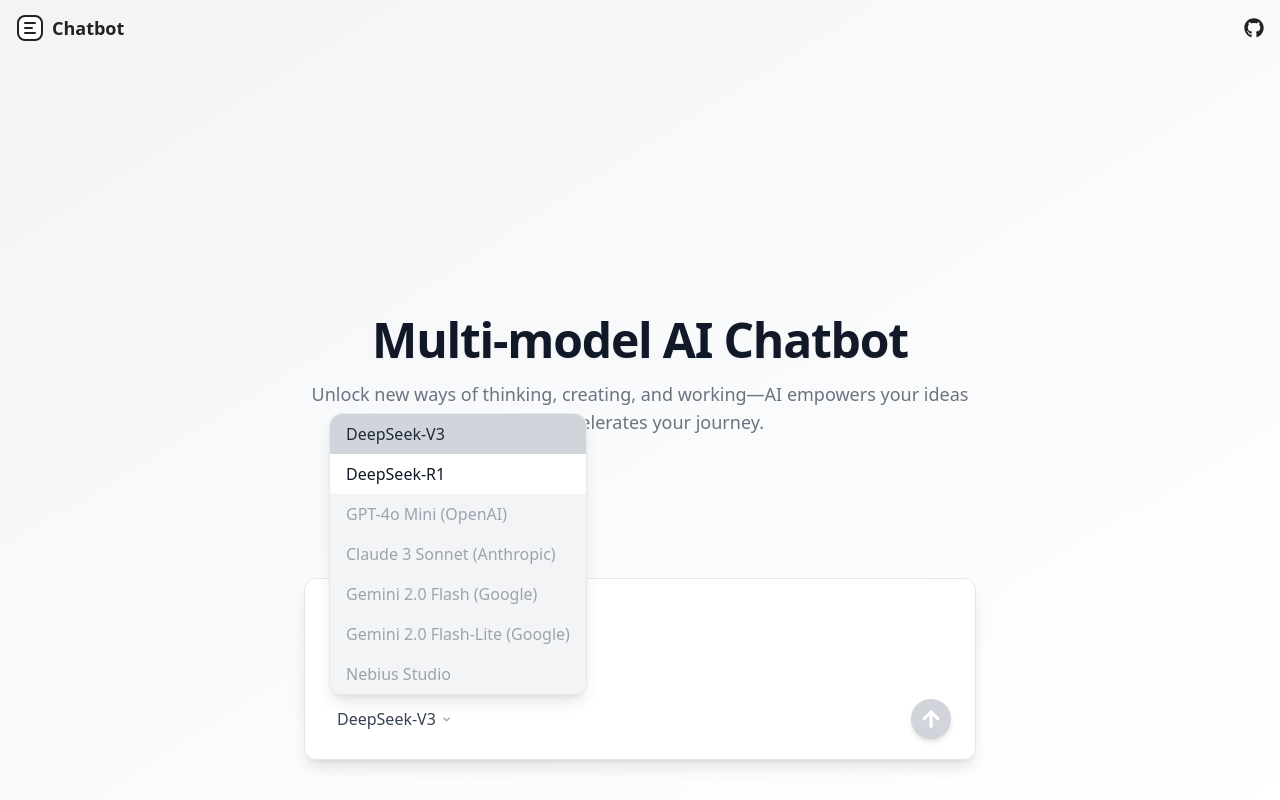
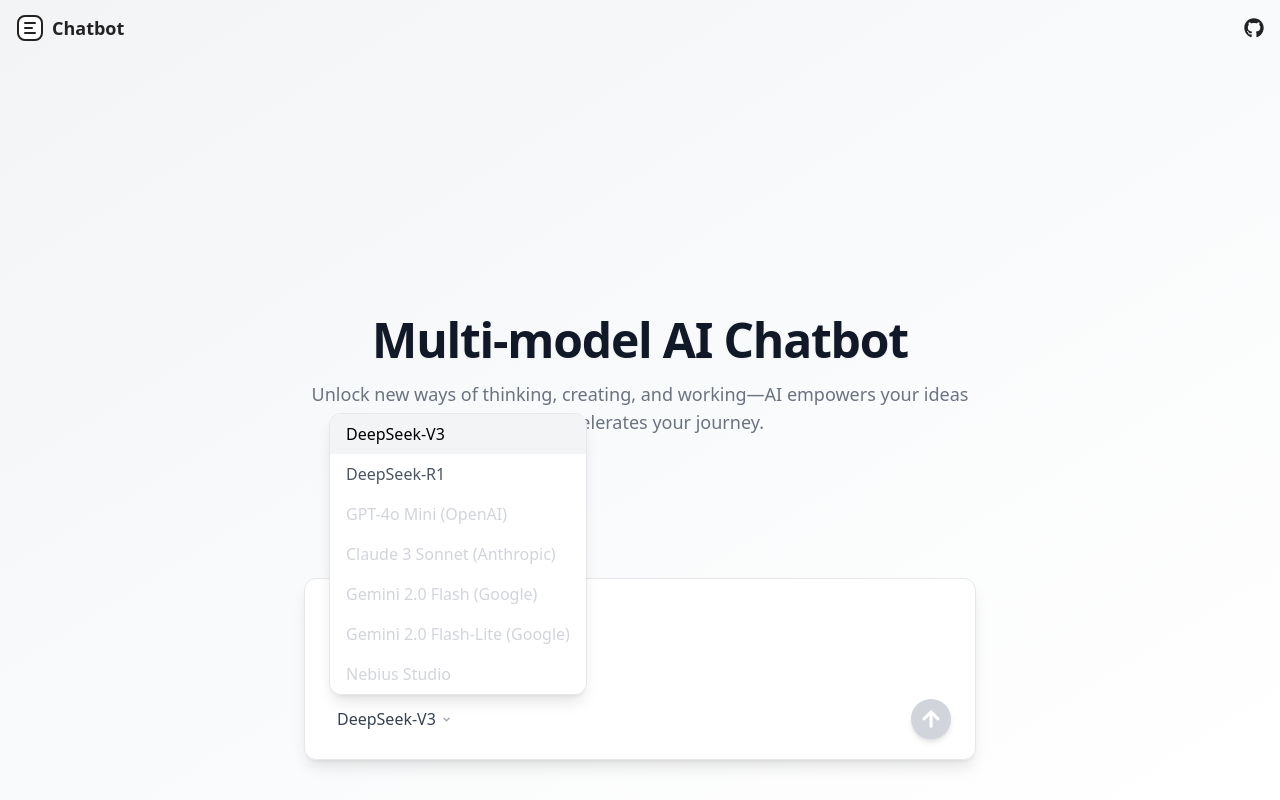
Before and after one commit to tomcomtang/ai-chatbot-starter, a Next.js app: page / in a window 1280 px wide. Both pictures are taken after a click on the button "DeepSeek-V3". Built offline with nearby package versions, Linux system fonts and the light colour scheme.

Commit message:
feat: improve model selector dropdown styling with better color contrast

```diff
--- a/components/ModelSelector.jsx
+++ b/components/ModelSelector.jsx
@@ -103,10 +103,10 @@
               className={`px-4 py-2 text-base whitespace-nowrap transition-colors
                 ${idx === 0 ? 'rounded-t-xl' : ''}
                 ${idx === MODELS.length - 1 ? 'rounded-b-xl' : ''}
-                ${m.disabled ? 'text-gray-400 bg-gray-100 cursor-not-allowed' :
-                  value === m.value ? "bg-gray-300 text-gray-800 cursor-pointer" :
-                  highlight === idx ? "bg-gray-200 text-gray-800 cursor-pointer" :
-                  "hover:bg-gray-200 hover:text-gray-800 cursor-pointer"}
+                ${m.disabled ? 'text-gray-300 bg-white cursor-not-allowed' :
+                  value === m.value ? "bg-gray-100 text-black cursor-pointer" :
+                  highlight === idx ? "bg-gray-100 text-gray-600 cursor-pointer" :
+                  "bg-white text-gray-600 hover:bg-gray-100 hover:text-gray-600 cursor-pointer"}
               `}
               role="option"
               aria-selected={value === m.value}
```
